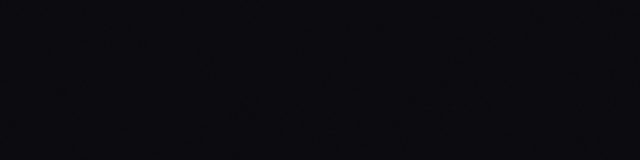
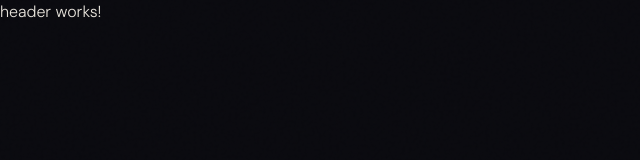
Before and after one commit to Magnus-kutuson/Vodak, an Angular app: page / in a window 1280 px wide. Shown: the top 160 px of the page, without its empty margins (0-640 px from the left). Built offline with nearby package versions, Linux system fonts and the light colour scheme.

Commit message:
add header component to app module and update template

```diff
--- a/src/app/app.html
+++ b/src/app/app.html
@@ -1,3 +1,3 @@
-
+<app-header></app-header>
 
 <router-outlet />
--- a/src/app/app.ts
+++ b/src/app/app.ts
@@ -1,9 +1,10 @@
 import { Component, signal } from '@angular/core';
 import { RouterOutlet } from '@angular/router';
+import { Header } from './header/header';
 
 @Component({
   selector: 'app-root',
-  imports: [RouterOutlet],
+  imports: [RouterOutlet, Header],
   templateUrl: './app.html',
   styleUrl: './app.css'
 })
```
